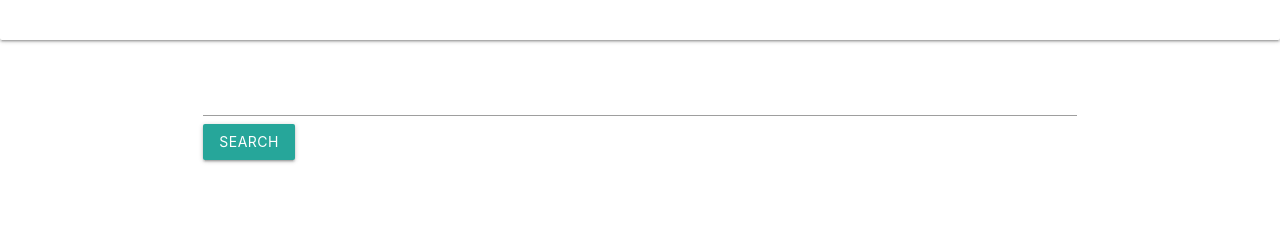
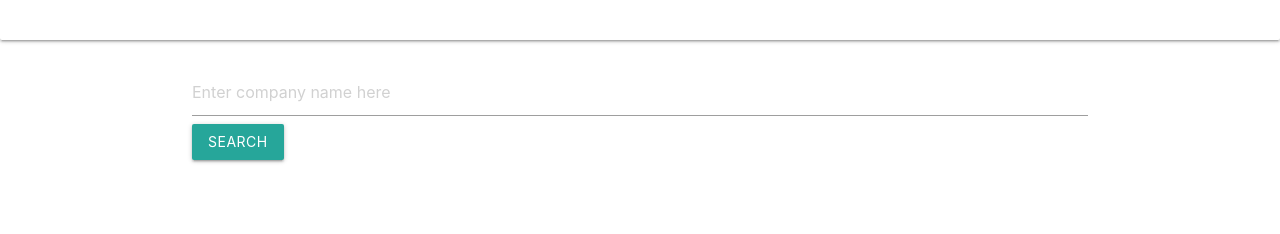
Before and after one commit to Jtousley999/Stock-Tracker, a plain HTML site: page index.html in a window 1280 px wide. Shown: the part 152-386 px from the top of the page. Drawn offline with nearby package versions, Linux system fonts and the light colour scheme; no server answers.

Commit message:
added placeholder in search bar

```diff
--- a/index.html
+++ b/index.html
@@ -20,8 +20,8 @@
     <div class="row">
       <form class="col s12">
         <div class="row">
-          <div class="input-field col s12">
-            <input id="stockSearch" type="text" class="validate">
+          <div class="input-field">
+            <input id="stockSearch" type="text" class="validate" placeholder="Enter company name here">
             <a class="waves-effect waves-light btn" id="first-search">SEARCH</a>
           </div>
         </div>
```
